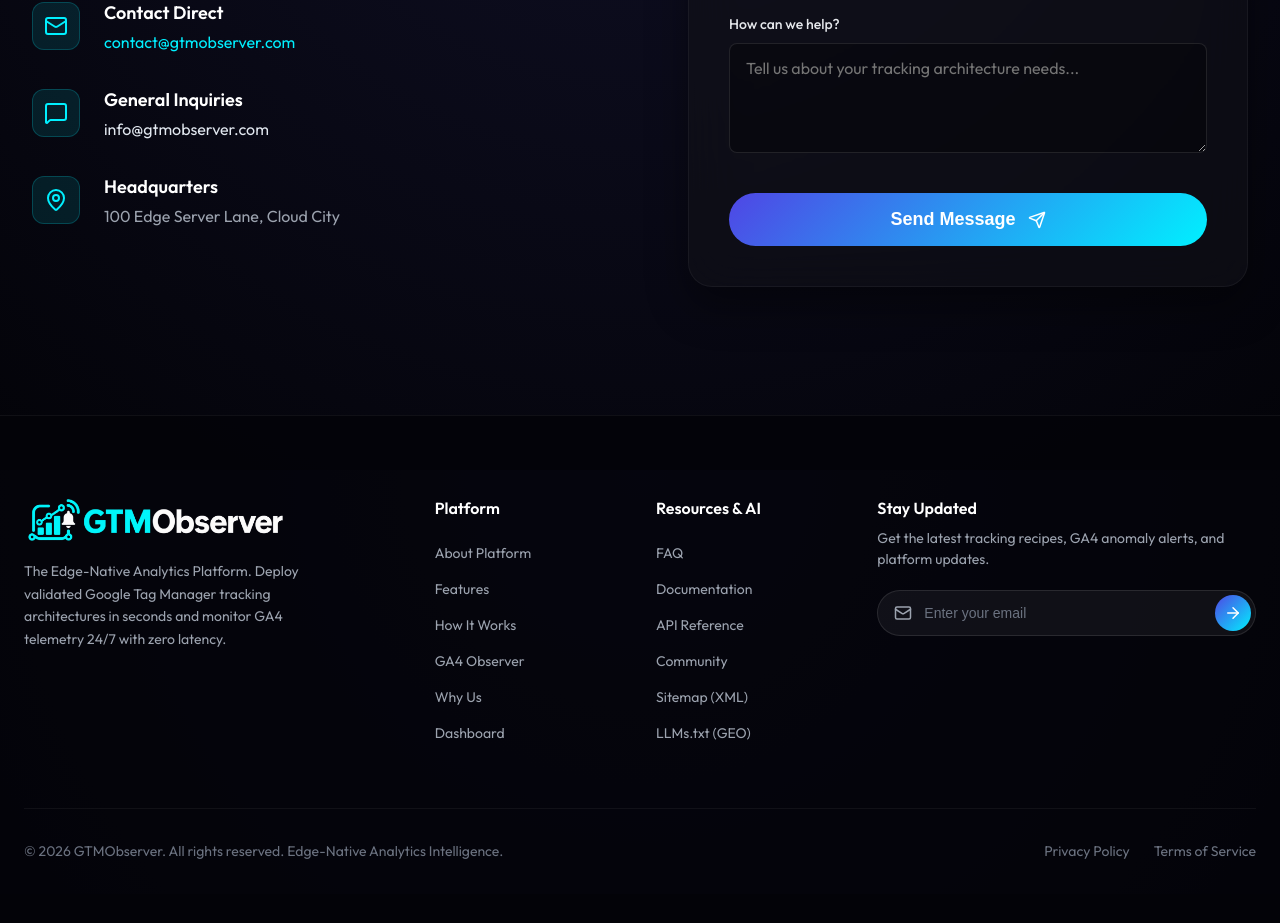
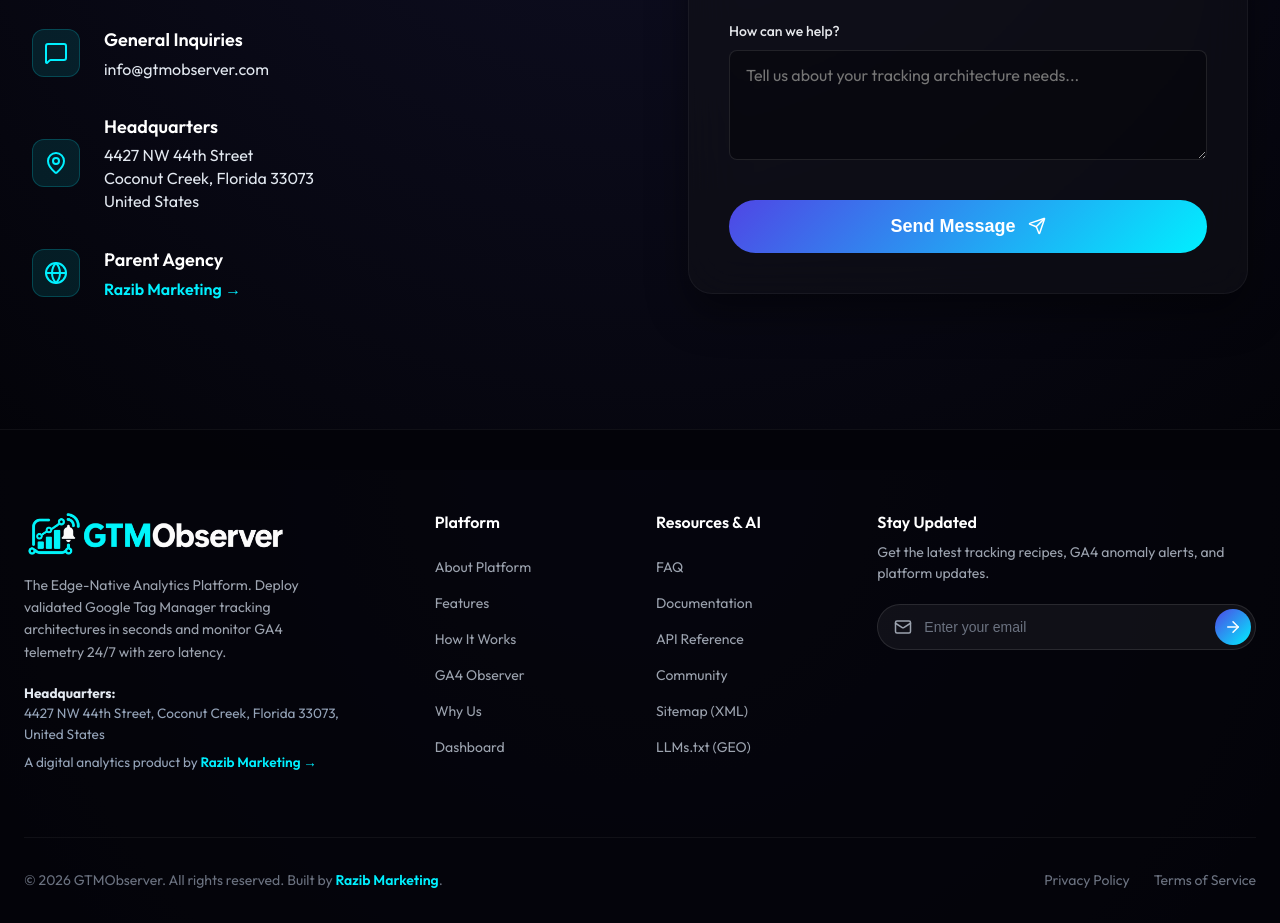
Before and after one commit to Razib-Marketing/gtm-automation-saas, a React (Vite) app: page / in a window 1280 px wide. Shown: the part 8330-9253 px from the top of the page. Before the commit the page ends 9224 px from the top, so only its background shows below. Built offline with nearby package versions, Linux system fonts and the light colour scheme; no server answers.

Commit message:
feat(branding): add razibmarketing.com backlink and physical headquarters address

```diff
--- a/index.html
+++ b/index.html
@@ -68,8 +68,21 @@
           },
           "contactPoint": {
             "@type": "ContactPoint",
-            "email": "support@gtmobserver.com",
+            "email": "contact@gtmobserver.com",
             "contactType": "customer support"
+          },
+          "address": {
+            "@type": "PostalAddress",
+            "streetAddress": "4427 NW 44th Street",
+            "addressLocality": "Coconut Creek",
+            "addressRegion": "FL",
+            "postalCode": "33073",
+            "addressCountry": "US"
+          },
+          "parentOrganization": {
+            "@type": "Organization",
+            "name": "Razib Marketing",
+            "url": "https://razibmarketing.com"
           }
         },
         {
--- a/src/components/sections/ContactSection.tsx
+++ b/src/components/sections/ContactSection.tsx
@@ -1,6 +1,6 @@
 import React, { useState } from 'react';
 import { motion } from 'framer-motion';
-import { Send, MessageSquare, Mail, MapPin, CheckCircle, AlertCircle } from 'lucide-react';
+import { Send, MessageSquare, Mail, MapPin, Globe, CheckCircle, AlertCircle } from 'lucide-react';
 import { pushDataLayer } from '../../utils/analytics';
 import './ContactSection.css';
 
@@ -80,7 +80,27 @@ export const ContactSection = () => {
               <div className="method-icon"><MapPin size={24} /></div>
               <div>
                 <h4>Headquarters</h4>
-                <p>100 Edge Server Lane, Cloud City</p>
+                <p style={{ color: '#E2E8F0', lineHeight: '1.45', margin: 0 }}>
+                  4427 NW 44th Street<br />
+                  Coconut Creek, Florida 33073<br />
+                  United States
+                </p>
+              </div>
+            </div>
+            <div className="contact-method">
+              <div className="method-icon"><Globe size={24} /></div>
+              <div>
+                <h4>Parent Agency</h4>
+                <p style={{ margin: 0 }}>
+                  <a
+                    href="https://razibmarketing.com"
+                    target="_blank"
+                    rel="noopener noreferrer"
+                    style={{ color: '#00F0FF', textDecoration: 'none', fontWeight: 600 }}
+                  >
+                    Razib Marketing &rarr;
+                  </a>
+                </p>
               </div>
             </div>
           </div>
--- a/src/components/sections/FooterSection.tsx
+++ b/src/components/sections/FooterSection.tsx
@@ -60,6 +60,23 @@ export const FooterSection = () => {
             <p className="footer-description">
               The Edge-Native Analytics Platform. Deploy validated Google Tag Manager tracking architectures in seconds and monitor GA4 telemetry 24/7 with zero latency.
             </p>
+            <div style={{ marginTop: '1.25rem', fontSize: '0.85rem', color: '#94A3B8', lineHeight: '1.5' }}>
+              <p style={{ margin: '0 0 0.35rem 0' }}>
+                <strong style={{ color: '#E2E8F0' }}>Headquarters:</strong><br />
+                4427 NW 44th Street, Coconut Creek, Florida 33073, United States
+              </p>
+              <p style={{ margin: '0.5rem 0 0 0' }}>
+                A digital analytics product by{' '}
+                <a
+                  href="https://razibmarketing.com"
+                  target="_blank"
+                  rel="noopener noreferrer"
+                  style={{ color: '#00F0FF', textDecoration: 'none', fontWeight: 600 }}
+                >
+                  Razib Marketing &rarr;
+                </a>
+              </p>
+            </div>
           </div>
 
           <div className="footer-links">
@@ -117,7 +134,17 @@ export const FooterSection = () => {
         </div>
 
         <div className="footer-bottom">
-          <p>&copy; {new Date().getFullYear()} GTMObserver. All rights reserved. Edge-Native Analytics Intelligence.</p>
+          <p>
+            &copy; {new Date().getFullYear()} GTMObserver. All rights reserved. Built by{' '}
+            <a
+              href="https://razibmarketing.com"
+              target="_blank"
+              rel="noopener noreferrer"
+              style={{ color: '#00F0FF', textDecoration: 'none', fontWeight: 600 }}
+            >
+              Razib Marketing
+            </a>.
+          </p>
           <div className="footer-legal">
             <Link to="/privacy-policy">Privacy Policy</Link>
             <Link to="/terms-of-service">Terms of Service</Link>
--- a/src/pages/PrivacyPolicy.tsx
+++ b/src/pages/PrivacyPolicy.tsx
@@ -62,7 +62,14 @@ export const PrivacyPolicy = () => {
 
           <section>
             <h2>6. Contact Us</h2>
-            <p>If you have any questions about this Privacy Policy, please contact us at <a href="mailto:info@gtmobserver.com" style={{ color: '#00F0FF', textDecoration: 'none' }}>info@gtmobserver.com</a>.</p>
+            <p>If you have any questions about this Privacy Policy, please contact us at <a href="mailto:info@gtmobserver.com" style={{ color: '#00F0FF', textDecoration: 'none' }}>info@gtmobserver.com</a> or by postal mail at:</p>
+            <p style={{ color: '#CBD5E1', lineHeight: '1.6' }}>
+              <strong>Razib Marketing (GTMObserver)</strong><br />
+              4427 NW 44th Street<br />
+              Coconut Creek, Florida 33073<br />
+              United States<br />
+              Website: <a href="https://razibmarketing.com" target="_blank" rel="noopener noreferrer" style={{ color: '#00F0FF', textDecoration: 'none' }}>razibmarketing.com</a>
+            </p>
           </section>
         </motion.div>
       </div>
--- a/src/pages/TermsOfService.tsx
+++ b/src/pages/TermsOfService.tsx
@@ -54,7 +54,14 @@ export const TermsOfService = () => {
 
           <section>
             <h2>7. Contact Information</h2>
-            <p>If you have any questions regarding these Terms, please contact us at <a href="mailto:info@gtmobserver.com" style={{ color: '#00F0FF', textDecoration: 'none' }}>info@gtmobserver.com</a>.</p>
+            <p>If you have any questions regarding these Terms, please contact us at <a href="mailto:info@gtmobserver.com" style={{ color: '#00F0FF', textDecoration: 'none' }}>info@gtmobserver.com</a> or write to us at:</p>
+            <p style={{ color: '#CBD5E1', lineHeight: '1.6' }}>
+              <strong>Razib Marketing (GTMObserver)</strong><br />
+              4427 NW 44th Street<br />
+              Coconut Creek, Florida 33073<br />
+              United States<br />
+              Website: <a href="https://razibmarketing.com" target="_blank" rel="noopener noreferrer" style={{ color: '#00F0FF', textDecoration: 'none' }}>razibmarketing.com</a>
+            </p>
           </section>
         </motion.div>
       </div>
```
